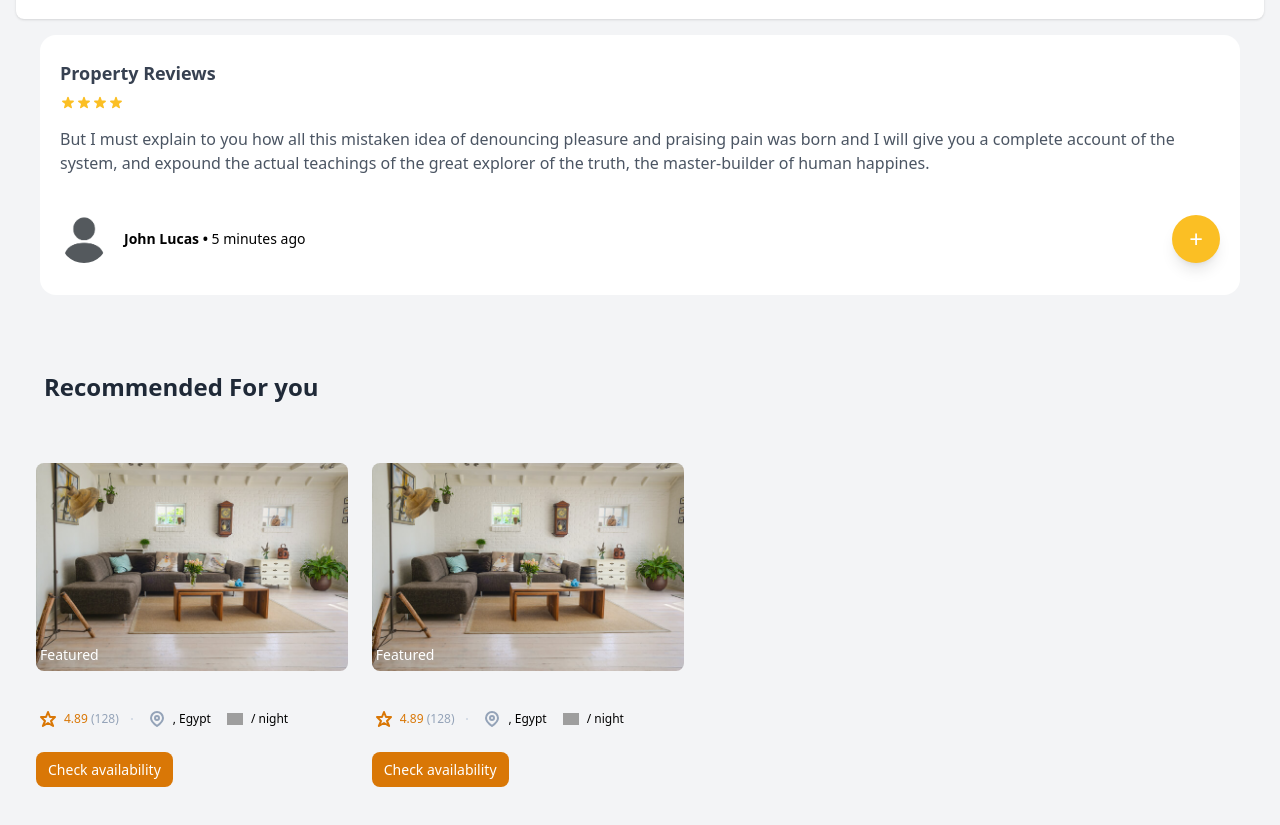
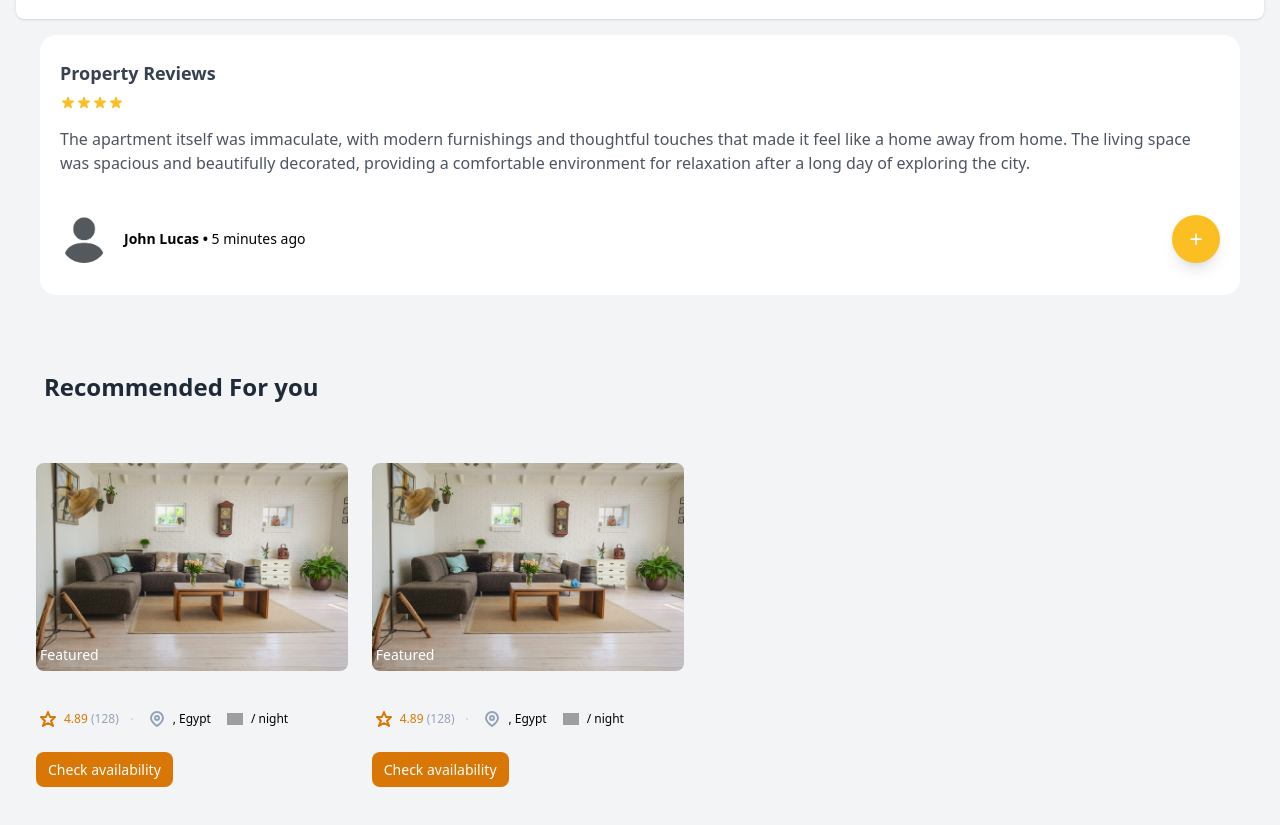
Before and after one commit to srahabib/RentalApp, a Next.js app: page /Details in a window 1280 px wide. Shown: the part 1940-2765 px from the top of the page. Built offline with nearby package versions, Linux system fonts and the light colour scheme; grey boxes are pictures that could not be loaded.

Commit message:
Update Review text

```diff
--- a/src/components/Reviews/Reviews.jsx
+++ b/src/components/Reviews/Reviews.jsx
@@ -27,7 +27,7 @@ const Reviews = () => {
             <path d="M9.049 2.927c.3-.921 1.603-.921 1.902 0l1.07 3.292a1 1 0 00.95.69h3.462c.969 0 1.371 1.24.588 1.81l-2.8 2.034a1 1 0 00-.364 1.118l1.07 3.292c.3.921-.755 1.688-1.54 1.118l-2.8-2.034a1 1 0 00-1.175 0l-2.8 2.034c-.784.57-1.838-.197-1.539-1.118l1.07-3.292a1 1 0 00-.364-1.118L2.98 8.72c-.783-.57-.38-1.81.588-1.81h3.461a1 1 0 00.951-.69l1.07-3.292z" />
           </svg>
         </div>
-        <p class="mt-4 text-md text-gray-600">But I must explain to you how all this mistaken idea of denouncing pleasure and praising pain was born and I will give you a complete account of the system, and expound the actual teachings of the great explorer of the truth, the master-builder of human happines.</p>
+        <p class="mt-4 text-md text-gray-600">The apartment itself was immaculate, with modern furnishings and thoughtful touches that made it feel like a home away from home. The living space was spacious and beautifully decorated, providing a comfortable environment for relaxation after a long day of exploring the city.</p>
         <div class="flex justify-between items-center">
           <div class="mt-4 flex items-center space-x-4 py-6">
             <div class="">
--- a/src/pages/GuestSelectedProperties.js
+++ b/src/pages/GuestSelectedProperties.js
@@ -14,7 +14,7 @@ const GuestSelectedProperties = () => {
                 <div
                     class="flex  flex-row flex-wrap -mx-3 rounded-b-3xl bg-white light:bg-gray-500 space-y-5  items-left pl-10 py-7 ">
                     <img class="h-20 w-20  rounded-full"
-                        src="images/Guest.jpg"
+                        src="images/Host.jpg"
                         alt="User" />
                     <a href="#"> <span
                             class="text-h1 text-2xl font-bold ml-10">John Doe</span></a>
--- a/src/pages/property/[id].js
+++ b/src/pages/property/[id].js
@@ -151,7 +151,7 @@ const PropertyDetails = ({ property }) => {
               Internal & External Features
             </h1>
           </div> */}
-          {/* <Reviews /> */}
+          <Reviews />
         </div>
 
         <div className="p-5">
```
